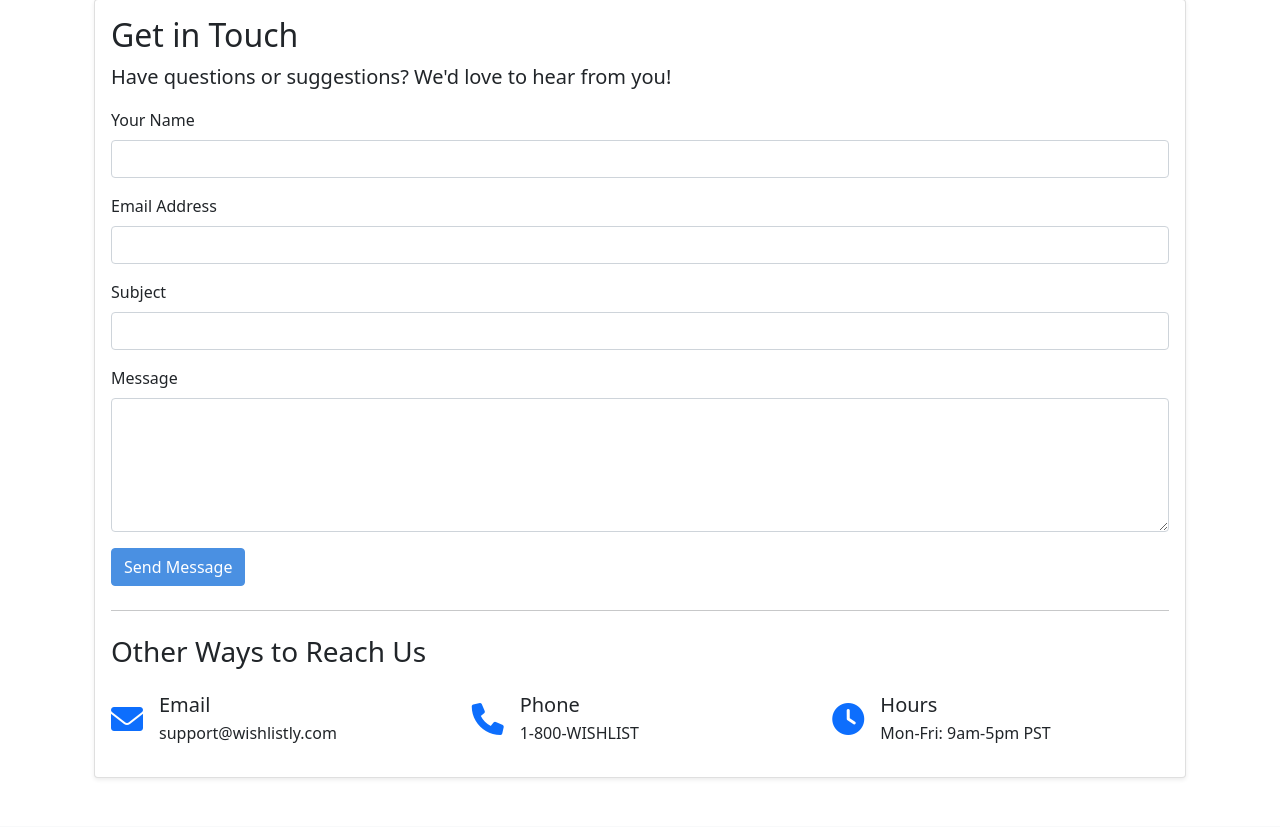
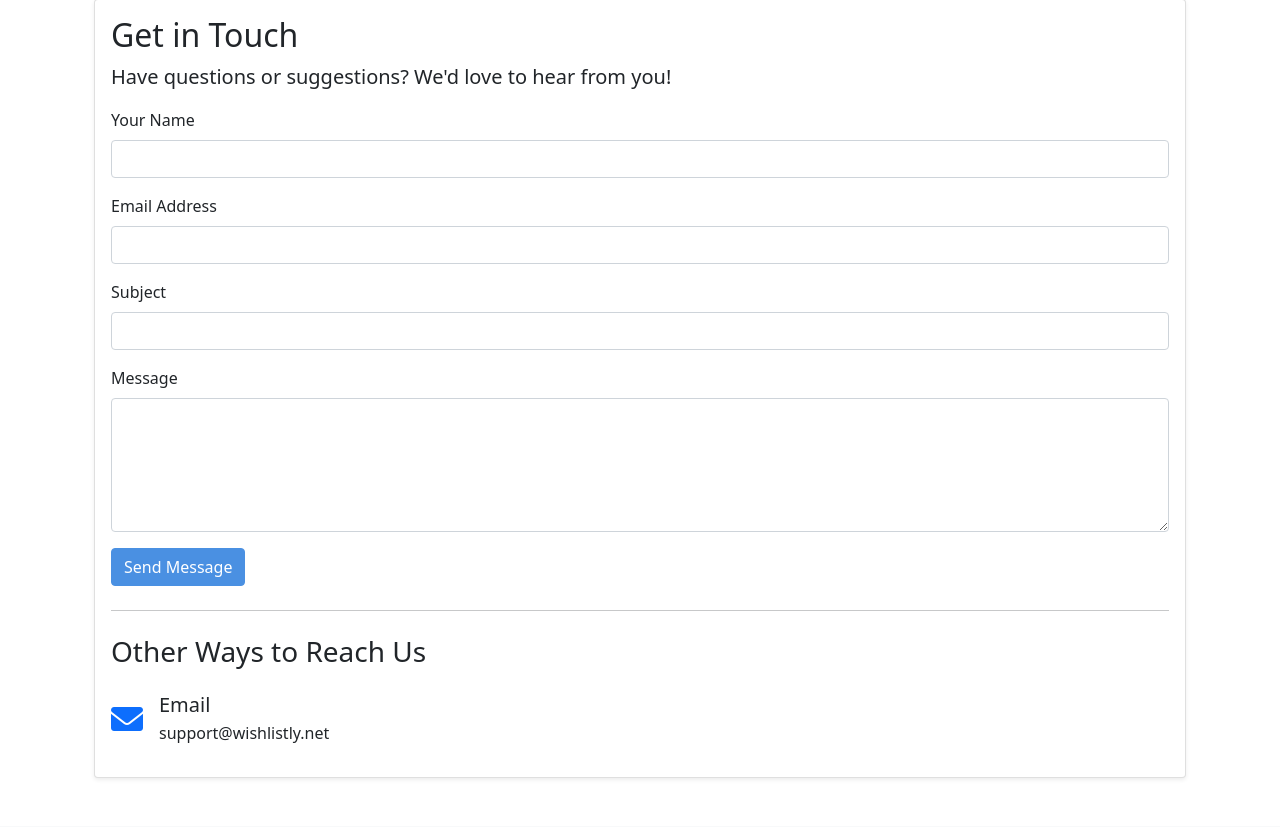
Before and after one commit to antonio59/wishlistly, a Flask app: page /contact in a window 1280 px wide. Shown: the part 183-1010 px from the top of the page. Run offline with Flask 3, Linux system fonts and the light colour scheme.

Commit message:
update routes

```diff
--- a/app.py
+++ b/app.py
@@ -38,7 +38,7 @@ app.config['MAIL_PORT'] = int(os.getenv('MAIL_PORT', 587))
 app.config['MAIL_USE_TLS'] = os.getenv('MAIL_USE_TLS', 'true').lower() == 'true'
 app.config['MAIL_USERNAME'] = os.getenv('MAIL_USERNAME')
 app.config['MAIL_PASSWORD'] = os.getenv('MAIL_PASSWORD')
-app.config['MAIL_DEFAULT_SENDER'] = os.getenv('MAIL_DEFAULT_SENDER', 'noreply@wishlistly.com')
+app.config['MAIL_DEFAULT_SENDER'] = os.getenv('MAIL_DEFAULT_SENDER', 'noreply@wishlistly.net')
 
 # Google OAuth configuration
 app.config['GOOGLE_CLIENT_ID'] = os.getenv('GOOGLE_CLIENT_ID')
--- a/templates/contact.html
+++ b/templates/contact.html
@@ -46,25 +46,7 @@
                                 <i class="fas fa-envelope fa-2x text-primary me-3"></i>
                                 <div>
                                     <h5 class="mb-1">Email</h5>
-                                    <p class="mb-0">support@wishlistly.com</p>
-                                </div>
-                            </div>
-                        </div>
-                        <div class="col-md-4 mb-3">
-                            <div class="d-flex align-items-center">
-                                <i class="fas fa-phone fa-2x text-primary me-3"></i>
-                                <div>
-                                    <h5 class="mb-1">Phone</h5>
-                                    <p class="mb-0">1-800-WISHLIST</p>
-                                </div>
-                            </div>
-                        </div>
-                        <div class="col-md-4 mb-3">
-                            <div class="d-flex align-items-center">
-                                <i class="fas fa-clock fa-2x text-primary me-3"></i>
-                                <div>
-                                    <h5 class="mb-1">Hours</h5>
-                                    <p class="mb-0">Mon-Fri: 9am-5pm PST</p>
+                                    <p class="mb-0">support@wishlistly.net</p>
                                 </div>
                             </div>
                         </div>
--- a/templates/legal/privacy_policy.html
+++ b/templates/legal/privacy_policy.html
@@ -49,7 +49,7 @@
 
                     <h3>Contact Us</h3>
                     <p>If you have any questions about our privacy policy, please contact us at:</p>
-                    <p><strong>Email:</strong> privacy@wishlistly.com</p>
+                    <p><strong>Email:</strong> privacy@wishlistly.net</p>
                 </div>
             </div>
         </div>
--- a/templates/legal/terms.html
+++ b/templates/legal/terms.html
@@ -52,7 +52,7 @@
 
                     <h3>6. Contact Information</h3>
                     <p>For questions about these terms, please contact:</p>
-                    <p><strong>Email:</strong> terms@wishlistly.com</p>
+                    <p><strong>Email:</strong> terms@wishlistly.net</p>
                 </div>
             </div>
         </div>
```
Also changed, not shown: templates/guides/child_guide.html (renamed from templates/child_guide.html), templates/guides/parent_guide.html (renamed from templates/parent_guide.html), 1 other file.
